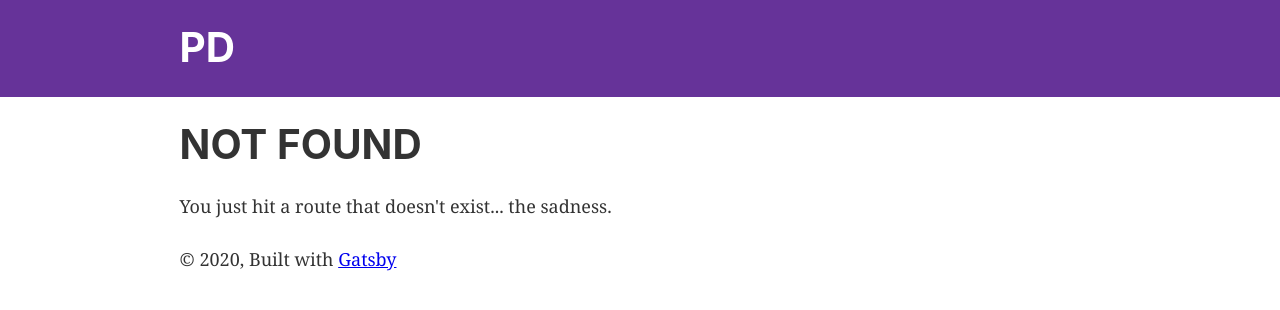
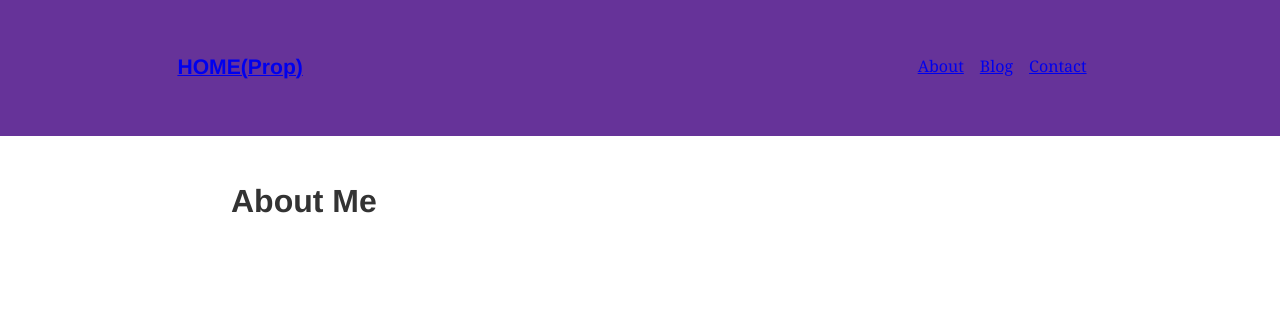
Before and after one commit to prakritidev/artifical-soul, a Gatsby site: page /about in a window 1280 px wide. Before the commit this address had no page. Built offline with nearby package versions, Linux system fonts and the light colour scheme; Gatsby itself is replaced by a stand-in of ours.

Commit message:
- added about, blog, contact pages

```diff
--- a/src/components/header.js
+++ b/src/components/header.js
@@ -1,6 +1,12 @@
 import { Link } from "gatsby"
 import PropTypes from "prop-types"
 import React from "react"
+
+const ListLink = props => (
+  <li style={{ display: `inline-block`, marginRight: `1rem` }}>
+    <Link to={props.to}>{props.children}</Link>
+  </li>
+)
 
 const Header = ({ siteTitle }) => (
   <header
@@ -13,20 +19,17 @@ const Header = ({ siteTitle }) => (
       style={{
         margin: `0 auto`,
         maxWidth: 960,
-        padding: `1.45rem 1.0875rem`,
+        padding: `3.45rem 1.0875rem`,
       }}
     >
-      <h1 style={{ margin: 0 }}>
-        <Link
-          to="/"
-          style={{
-            color: `white`,
-            textDecoration: `none`,
-          }}
-        >
-          {siteTitle}
-        </Link>
-      </h1>
+      <Link to="/" style={{ textShadow: `none`, backgroundImage: `none` }}>
+        <h3 style={{ display: `inline` }}>HOME(Prop)</h3>
+      </Link>
+      <ul style={{ listStyle: `none`, float: `right` }}>
+        <ListLink to="/about/">About</ListLink>
+        <ListLink to="/blog/">Blog</ListLink>
+        <ListLink to="/contact/">Contact</ListLink>
+      </ul>
     </div>
   </header>
 )
--- a/src/components/layout.js
+++ b/src/components/layout.js
@@ -7,45 +7,22 @@
 
 import React from "react"
 import PropTypes from "prop-types"
-import { useStaticQuery, graphql } from "gatsby"
+import Header from "./header"
 
-import Header from "./header"
-import "./layout.css"
-
-const Layout = ({ children }) => {
-  const data = useStaticQuery(graphql`
-    query SiteTitleQuery {
-      site {
-        siteMetadata {
-          title
-        }
-      }
-    }
-  `)
-
+const layout = ({ children }) => {
   return (
     <>
-      <Header siteTitle={data.site.siteMetadata.title} />
-      <div
-        style={{
-          margin: `0 auto`,
-          maxWidth: 960,
-          padding: `0 1.0875rem 1.45rem`,
-        }}
-      >
-        <main>{children}</main>
-        <footer>
-          © {new Date().getFullYear()}, Built with
-          {` `}
-          <a href="https://www.gatsbyjs.org">Gatsby</a>
-        </footer>
+      <Header />
+      <div style={{ margin: `3rem auto`, maxWidth: 850, padding: `0 1rem` }}>
+        {children}
       </div>
+
     </>
   )
 }
 
-Layout.propTypes = {
+layout.propTypes = {
   children: PropTypes.node.isRequired,
 }
 
-export default Layout
+export default layout
--- /dev/null
+++ b/src/pages/about.js
@@ -0,0 +1,13 @@
+import React from 'react';
+import Layout from "../components/layout"
+const about = () => {
+  return (
+    <Layout>
+      <div>
+        <h1>About Me</h1>
+      </div>
+    </Layout>
+  );
+};
+
+export default about;
--- a/src/pages/index.js
+++ b/src/pages/index.js
@@ -1,21 +1,45 @@
 import React from "react"
-import { Link } from "gatsby"
+import Layout from "../components/layout"
+import { Card } from 'antd';
 
-import Layout from "../components/layout"
-import Image from "../components/image"
-import SEO from "../components/seo"
+const { Meta } = Card;
+
 
 const IndexPage = () => (
   <Layout>
-    <SEO title="Home" />
-    <h1>Hi people</h1>
-    <p>Welcome to your new Gatsby site.</p>
-    <p>Now go build something great.</p>
-    <div style={{ maxWidth: `300px`, marginBottom: `1.45rem` }}>
-      <Image />
-    </div>
-    <Link to="/page-2/">Go to page 2</Link>
-  </Layout>
+    <>
+      <h1>Prakritidev Verma</h1>
+      <p>
+        Given a non negative integer number num. For every numbers i in the range 0 ≤ i ≤ num calculate the number of 1's in their binary representation and return them as an array.
+
+        Example 1:
+
+        Input: 2
+        Output: [0,1,1]
+        Example 2:
+
+        Input: 5
+        Output: [0,1,1,2,1,2]
+        Follow up:
+
+        It is very easy to come up with a solution with run time O(n*sizeof(integer)). But can you do it in linear time O(n) /possibly in a single pass?
+        Space complexity should be O(n).
+        Can you do it like a boss? Do it without using any builtin function like __builtin_popcount in c++ or in any other language.
+        Accepted
+        241,585
+        Submissions
+357,642</p>
+
+      <h1>About Me</h1>
+      <Card
+        hoverable
+        style={{ width: 240 }}
+        cover={<img alt="example" src="https://os.alipayobjects.com/rmsportal/QBnOOoLaAfKPirc.png" />}
+      >
+        <Meta title="Europe Street beat" description="www.instagram.com" />
+      </Card>
+    </>
+  </Layout >
 )
 
 export default IndexPage
```
Also changed, not shown: src/components/layout.css (+97 -3 lines), src/pages/blog.js (added, +14 -0 lines), src/pages/contact.js (added, +14 -0 lines).
